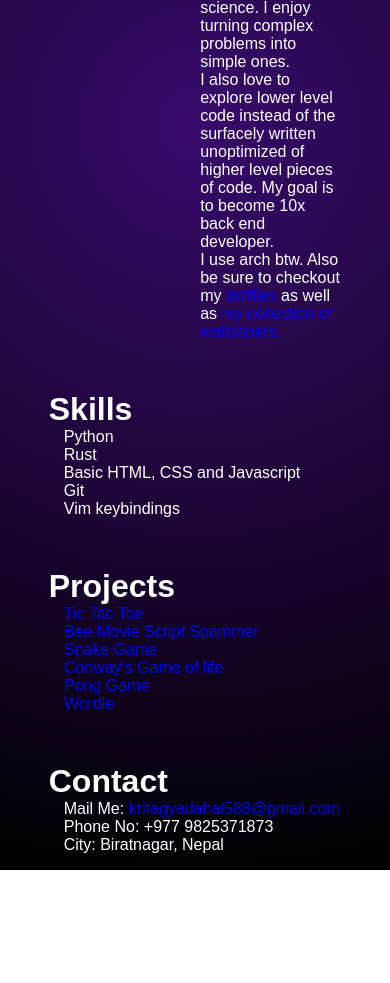
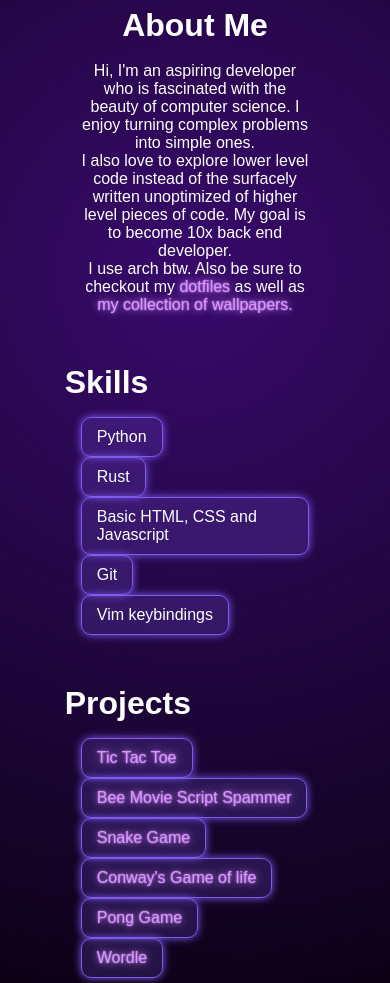
Before and after one commit to KTN2757/Portfolio-Website, a plain HTML site: page index.html in a window 390 px wide. Shown: the part 621-1604 px from the top of the page. Before the commit the page ends 1491 px from the top, so only its background shows below. Drawn offline with Linux system fonts and the light colour scheme; a web font is replaced by a local one.

Commit message:
Finishing Touches

```diff
--- a/index.html
+++ b/index.html
@@ -60,32 +60,36 @@
     <div id="Skills" class="Container">
       <h1>Skills</h1>
       <div class="Text">
-        <ul>Python</ul>
-        <ul>Rust</ul>
-        <ul>Basic HTML, CSS and Javascript</ul>
-        <ul>Git</ul>
-        <ul>Vim keybindings</ul>
+        <ul>
+          <li>Python</l1>
+          <li>Rust</li>
+          <li>Basic HTML, CSS and Javascript</li>
+          <li>Git</li>
+          <li>Vim keybindings</li>
+        </ul>
       </div>
     </div>
 
     <div id="Projects" class="Container">
       <h1> Projects </h1>
       <div class="Text">
-        <ul><a href="https://github.com/KTN2757/My-Projects/blob/main/Python/Tic%20Tac%20Toe.py" target="_blank"
-            title="Tic Tac Toe in Python"> Tic Tac Toe </a></ul>
-        <ul><a href="https://github.com/KTN2757/My-Projects/tree/main/Python/Bee%20Movie%20Bot" target="_blank"
-            title="Bee Movie Script Spammer"> Bee Movie Script Spammer </a></ul>
-        <ul><a href="https://github.com/KTN2757/My-Projects/tree/main/Python/Snake%20Game" target="_blank"
-            title="Snake Game in Python">
-            Snake
-            Game </a></ul>
-        <ul><a href="https://github.com/KTN2757/My-Projects/tree/main/Python/Conway's%20Game%20of%20Life"
-            target="_blank" title="Conway's Game of life in Python"> Conway's Game of life </a></ul>
-        <ul><a href="https://github.com/KTN2757/My-Projects/tree/main/Python/Pong%20Game" target="_blank"
-            title="Pong Game in Python">
-            Pong
-            Game </a></ul>
-        <ul><a href="https://github.com/KTN2757/Wordle-Rust" target="_blank" title="Wordle in Rust"> Wordle </a></ul>
+        <ul>
+          <li><a href="https://github.com/KTN2757/My-Projects/blob/main/Python/Tic%20Tac%20Toe.py" target="_blank"
+              title="Tic Tac Toe in Python"> Tic Tac Toe </a></li>
+          <li><a href="https://github.com/KTN2757/My-Projects/tree/main/Python/Bee%20Movie%20Bot" target="_blank"
+              title="Bee Movie Script Spammer"> Bee Movie Script Spammer </a></li>
+          <li><a href="https://github.com/KTN2757/My-Projects/tree/main/Python/Snake%20Game" target="_blank"
+              title="Snake Game in Python">
+              Snake
+              Game </a></li>
+          <li><a href="https://github.com/KTN2757/My-Projects/tree/main/Python/Conway's%20Game%20of%20Life"
+              target="_blank" title="Conway's Game of life in Python"> Conway's Game of life </a></li>
+          <li><a href="https://github.com/KTN2757/My-Projects/tree/main/Python/Pong%20Game" target="_blank"
+              title="Pong Game in Python">
+              Pong
+              Game </a></li>
+          <li><a href="https://github.com/KTN2757/Wordle-Rust" target="_blank" title="Wordle in Rust"> Wordle </a></li>
+        </ul>
       </div>
     </div>
 
--- a/style.css
+++ b/style.css
@@ -17,6 +17,34 @@ body {
 
 a {
   text-decoration: none;
+  color: #d794ff;
+  text-shadow: 0 0 2px #d794ff, 0 0 10px #d794ff;
+  transition: color 0.3s ease, text-shadow 0.3s ease;
+}
+
+a:hover {
+  color: #ffe1ff;
+  text-shadow: 0 0 7px #ffe1ff, 0 0 14px #ffe1ff;
+}
+
+ul {
+  list-style-type: none;
+  padding-left: 0;
+}
+
+li {
+  background: rgba(127, 90, 240, 0.2);
+  padding: 10px 15px;
+  border: 1px solid #7f5af0;
+  border-radius: 10px;
+  width: fit-content;
+  box-shadow: 0 0 8px #7f5af0;
+  transition: transform 0.2s ease;
+}
+
+li:hover {
+  transform: scale(1.02);
+  background: rgba(127, 90, 240, 0.3);
 }
 
 nav {
@@ -59,6 +87,7 @@ nav h1 {
   color: white;
   font-size: 35px;
   padding: 5px 10px;
+  text-shadow: none;
 }
 
 .fa-facebook {
@@ -114,7 +143,7 @@ main {
 }
 
 .Text {
-  margin: auto auto auto 15px;
+  margin: 0.5rem auto auto 15px;
 }
 
 #About img {
@@ -133,16 +162,50 @@ main {
   .nav-left,
   .nav-right {
     justify-content: center;
+    flex: unset;
+  }
+
+  nav h1 {
+    text-align: center;
+    font-size: 1rem;
+    margin-top: 10px;
+  }
+
+  .waypoints {
+    flex-direction: column;
+    align-items: center;
   }
 
   .waypoints a {
-    flex: 1 1 40%;
+    /* flex: 1 1 40%; */
     text-align: center;
-    min-width: 120px;
+    /* min-width: 120px; */
+    flex: unset;
+    min-width: 60%;
+  }
+
+  .Container {
+    padding: 0 1rem;
+  }
+
+  #About {
+    flex-direction: column;
+    align-items: center;
+    text-align: center;
   }
 
   #About img {
-    width: 95%;
-    max-width: 300px;
+    /* width: 95%; */
+    width: 150px;
+    height: 150px;
+    /* max-width: 300px; */
+    flex-direction: column;
+    align-items: center;
+    text-align: center;
+  }
+
+  .Text {
+    margin: 1rem auto 0 auto;
+    padding: 0 1rem;
   }
 }
```
